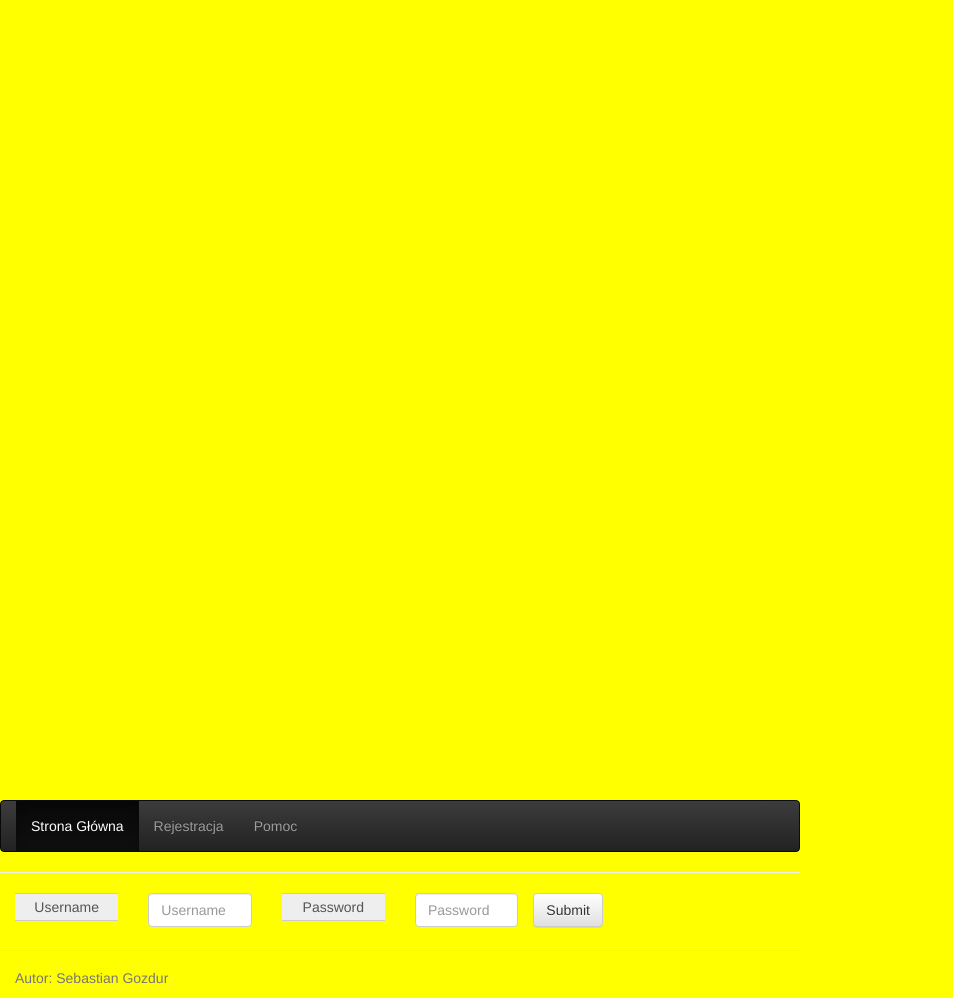
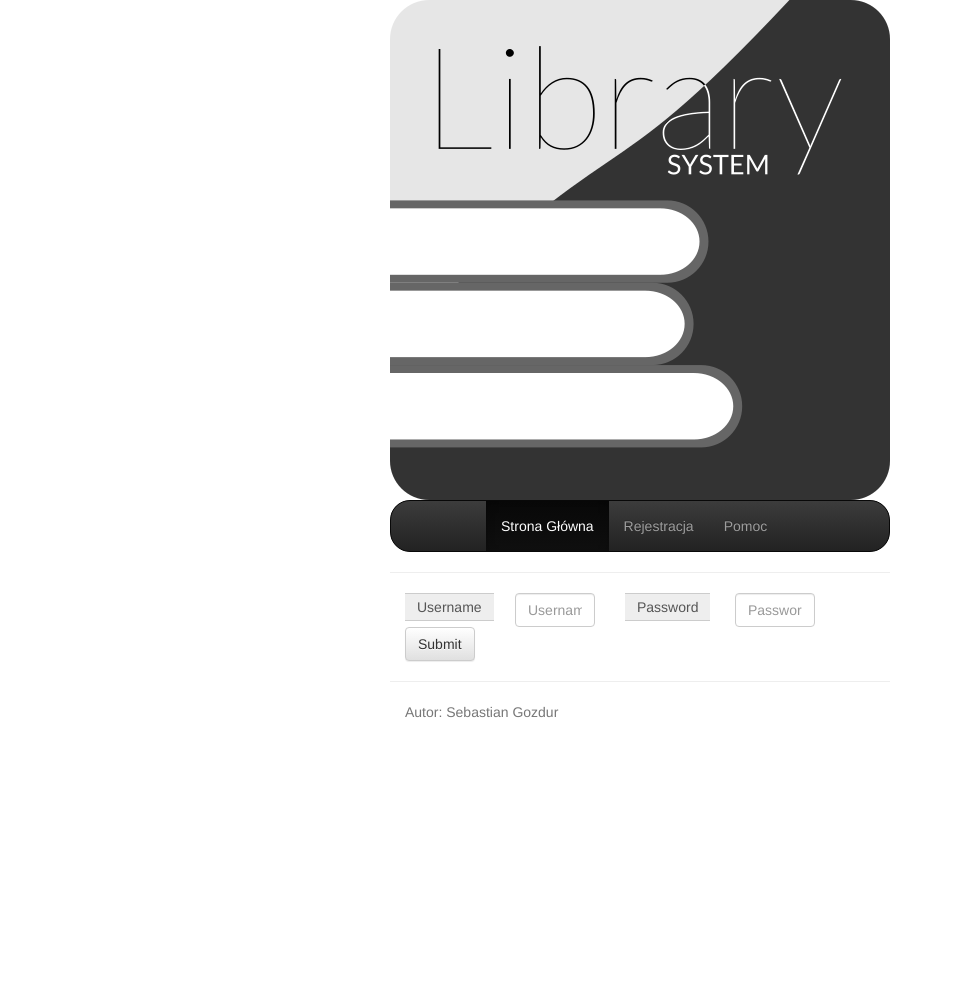
Before and after one commit to SebastianGozdur/LibraryProject, a Flask app: page / in a window 1280 px wide; the page is wider, and only the part inside the window is pictured. Shown: that part, without its empty margins (0-953 px from the left). After the commit the page ends 718 px from the top of that part, so only its background shows below. Run offline with Flask 2, Linux system fonts and the light colour scheme; some libraries are stand-ins or nearby versions.

Commit message:
Fixed bugs, added reservation

```diff
--- a/librarysystem/static/style.css
+++ b/librarysystem/static/style.css
@@ -1,29 +1,54 @@
 body{
-    background-color: yellow;
+    background-color: ;
 }
 
 
 #main {
-
-     width:800px;
+    margin: 0 auto;
+    width:500px;
 
 }
 
 #content{
-     width:800px;
 
 
 }
 
 #logo{
     width:100%;
-    height:100%;
+    height:500px;
     margin: 0 auto;
+    background-image: url("logo.png");
+    background-repeat:no-repeat;
+    background-size:cover;
+}
+
+
+
+.navbar{
+    border-radius: 20px;
 
 }
 
+#menu{
+    margin-left:80px;
+}
+
+.col-xs-2{
+    width:110px;
+    margin:0;
+}
+
+#submitButton{
+    margin-left:15px;
+}
+
+#loginFormContainter{
+    width:100%;
+}
+
 #footer{
-    width:800px;
+    width:500px;
     height:20px;
     margin: 0 auto;
     border: 1px solid;
--- a/librarysystem/templates/base.html
+++ b/librarysystem/templates/base.html
@@ -25,11 +25,13 @@
 
 
                </div>
-                  <footer class="footer">
+               <div>
+               	   <footer class="footer">
                       <div class="container">
                           <p class="text-muted">Autor: Sebastian Gozdur</p>
                       </div>
-                  </footer>
+                   </footer>
+               </div>
           </div>
 
 		<script src="https://ajax.googleapis.com/ajax/libs/jquery/1.11.0/jquery.min.js"></script>
--- a/librarysystem/templates/index.html
+++ b/librarysystem/templates/index.html
@@ -3,22 +3,24 @@
 
 
        <hr>
+            <div id="loginFormContainter">
                  <form action="/login" method="post">
                     <div class="col-xs-2">
                         <span class="input-group-addon" id="sizing-addon3">Username</span>
                     </div>
                     <div class="col-xs-2">
-                         <input  class="form-control" placeholder="Username"  type = "text" name = "nickname" maxlength ="50"/>
+                         <input  class="form-control" placeholder="Username"  type = "text" name = "nickname" />
                     </div>
                      <div class="col-xs-2">
                         <span class="input-group-addon" id="sizing-addon3">Password</span>
                     </div>
                      <div class="col-xs-2">
-                        <input class="form-control" placeholder="Password" type = "password" name = "password" maxlength="50" />
+                        <input class="form-control" placeholder="Password" type = "password" name = "password"/>
                     </div>
 
-                    <button type="submit" name= "login" class="btn btn-default">Submit</button>
-      </form>
+                    <button id="submitButton" type="submit" name= "login" class="btn btn-default">Submit</button>
+                 </form>
+            </div>
 
       {% with messages = get_flashed_messages() %}
     {% if messages %}
@@ -32,7 +34,4 @@
     <hr>
 
 
-
-
-
 {% endblock %}
```
